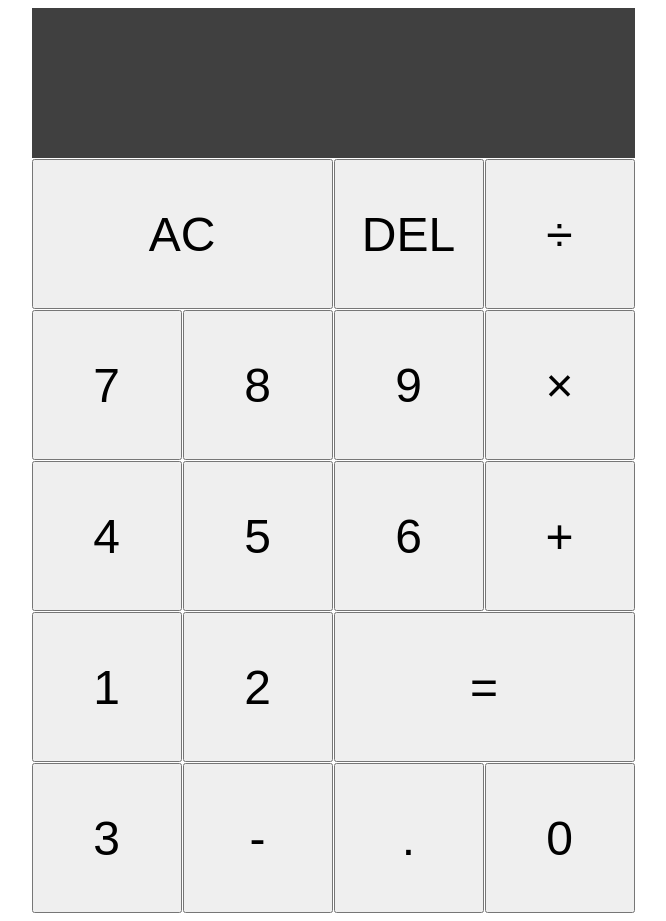
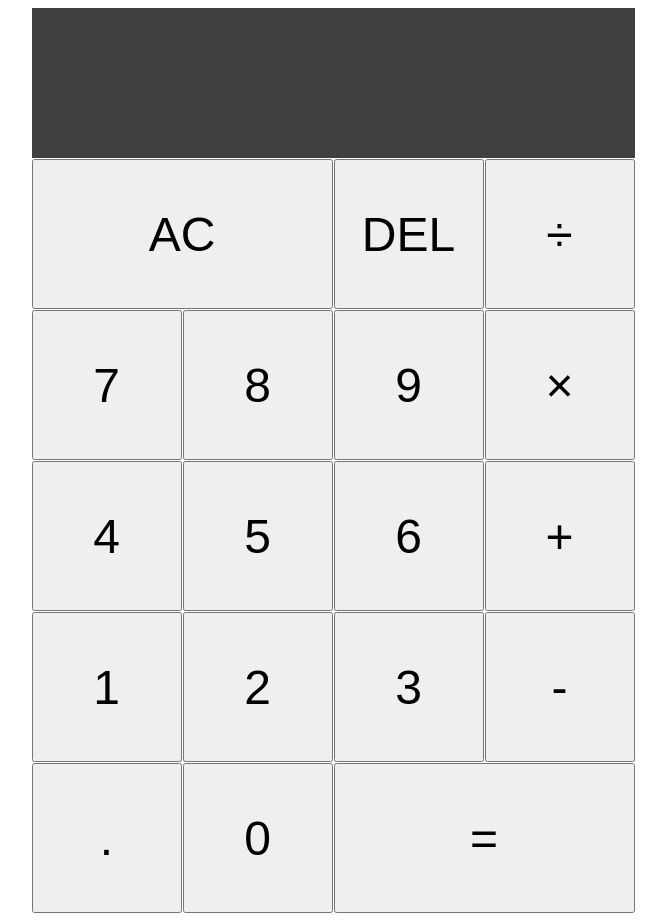
Before and after one commit to mango82/odin_calculator, a plain HTML site: page index.html in a window 1280 px wide. Shown: the whole page, without its empty margins (307-973 px from the left). Drawn offline with Linux system fonts and the light colour scheme.

Commit message:
edit calculator style

```diff
--- a/style.css
+++ b/style.css
@@ -23,7 +23,7 @@ button {
 }
 
 #equal-sign{
-    grid-row: 5;
+    grid-row: 6;
     grid-column: 3 / span 2;
 }
 
```
